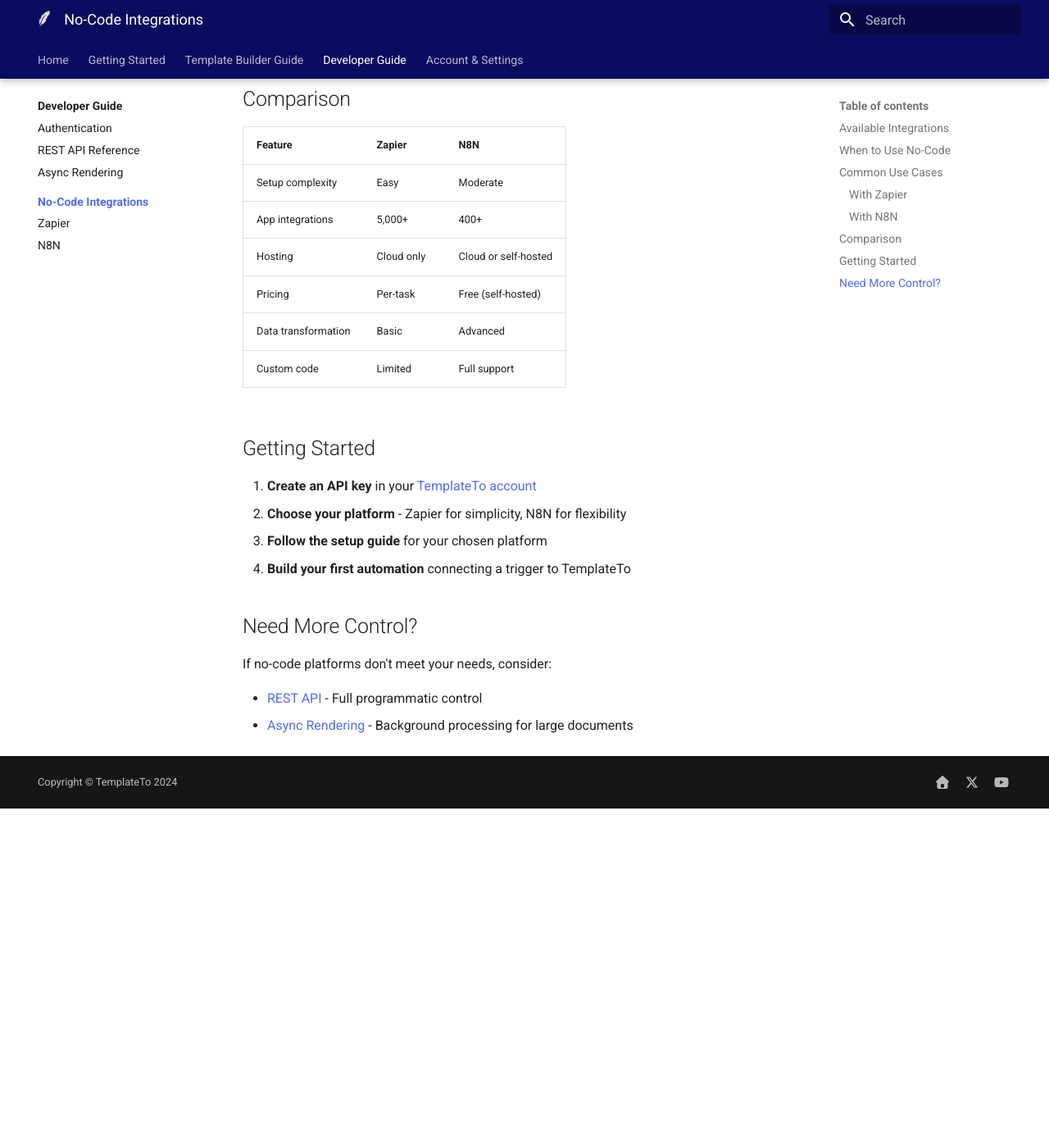
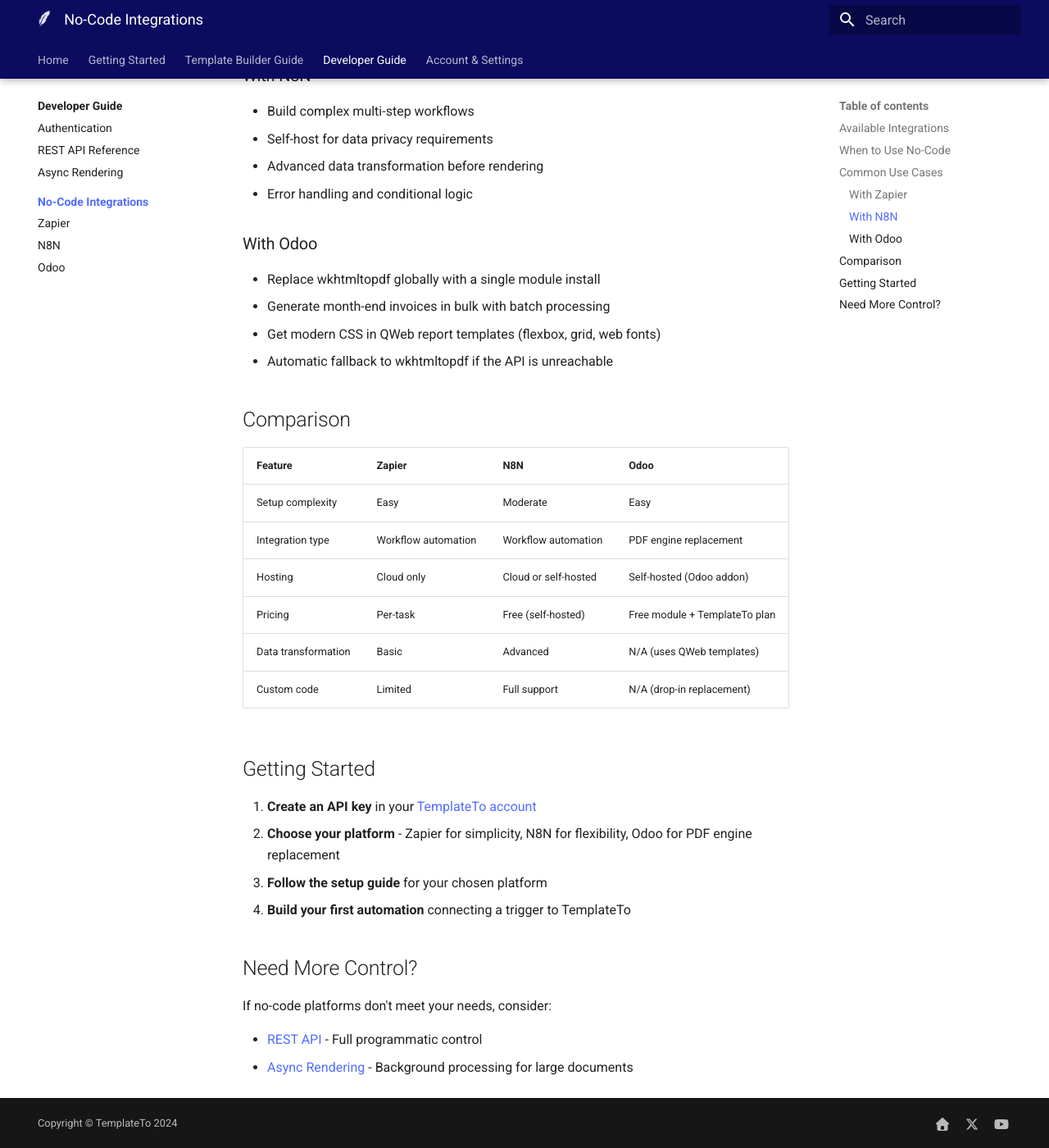
Before and after one commit to TemplateTo/TemplateTo.Docs, an MkDocs documentation site: the page built from docs/developer-guide/no-code/index.md, in a window 1280 px wide and 1400 px high, scrolled down 1212 px. Shown: the whole window at 82% size. Built offline with MkDocs 1.6.1 and Material for MkDocs 9.7.7, drawn with Linux system fonts in a browser that asks for light colours; before the commit the page ends 2198 px from its top, so only the background shows below that; some of the changed text lies outside the part shown.

Commit message:
Add Odoo no-code guide and images
Add Odoo integration docs and supporting images. Creates docs/developer-guide/no-code/odoo.md which documents the TemplateTo Odoo 18 module (Chromium-based PDF rendering to replace wkhtmltopdf, batch generation, fallback behavior, installation, configuration, and troubleshooting). Adds four images under docs/images/ (odoo-settings.png, odoo-invoice.png, odoo-invoice-with-pdf.png, odoo-batch-jobs.png). Updates docs/developer-guide/no-code/index.md to list Odoo in the no-code options and extend the comparison table; updates mkdocs.yml navigation and project-map.md to reflect the new page.

```diff
--- a/docs/developer-guide/no-code/index.md
+++ b/docs/developer-guide/no-code/index.md
@@ -21,6 +21,14 @@
     Self-hosted automation with advanced workflow capabilities
 
     [:octicons-arrow-right-24: N8N Guide](n8n.md)
+
+- :material-factory:{ .lg .middle } **Odoo**
+
+    ---
+
+    Replace wkhtmltopdf with Chrome-based PDF rendering in Odoo 18
+
+    [:octicons-arrow-right-24: Odoo Guide](odoo.md)
 
 </div>
 
@@ -49,21 +57,28 @@
 - Advanced data transformation before rendering
 - Error handling and conditional logic
 
+### With Odoo
+
+- Replace wkhtmltopdf globally with a single module install
+- Generate month-end invoices in bulk with batch processing
+- Get modern CSS in QWeb report templates (flexbox, grid, web fonts)
+- Automatic fallback to wkhtmltopdf if the API is unreachable
+
 ## Comparison
 
-| Feature | Zapier | N8N |
-|---------|--------|-----|
-| Setup complexity | Easy | Moderate |
-| App integrations | 5,000+ | 400+ |
-| Hosting | Cloud only | Cloud or self-hosted |
-| Pricing | Per-task | Free (self-hosted) |
-| Data transformation | Basic | Advanced |
-| Custom code | Limited | Full support |
+| Feature | Zapier | N8N | Odoo |
+|---------|--------|-----|------|
+| Setup complexity | Easy | Moderate | Easy |
+| Integration type | Workflow automation | Workflow automation | PDF engine replacement |
+| Hosting | Cloud only | Cloud or self-hosted | Self-hosted (Odoo addon) |
+| Pricing | Per-task | Free (self-hosted) | Free module + TemplateTo plan |
+| Data transformation | Basic | Advanced | N/A (uses QWeb templates) |
+| Custom code | Limited | Full support | N/A (drop-in replacement) |
 
 ## Getting Started
 
 1. **Create an API key** in your [TemplateTo account](https://app.templateto.com/generate/api-keys)
-2. **Choose your platform** - Zapier for simplicity, N8N for flexibility
+2. **Choose your platform** - Zapier for simplicity, N8N for flexibility, Odoo for PDF engine replacement
 3. **Follow the setup guide** for your chosen platform
 4. **Build your first automation** connecting a trigger to TemplateTo
 
--- a/mkdocs.yml
+++ b/mkdocs.yml
@@ -111,6 +111,7 @@
       - developer-guide/no-code/index.md
       - Zapier: developer-guide/no-code/zapier.md
       - N8N: developer-guide/no-code/n8n.md
+      - Odoo: developer-guide/no-code/odoo.md
   - Account & Settings:
     - account/index.md
     - Managing Users: account/users.md
```
Also changed, not shown: docs/developer-guide/no-code/odoo.md (added, +166 -0 lines), project-map.md (+3 -3 lines), docs/images/odoo-batch-jobs.png (added), docs/images/odoo-invoice-with-pdf.png (added), docs/images/odoo-invoice.png (added), docs/images/odoo-settings.png (added).
